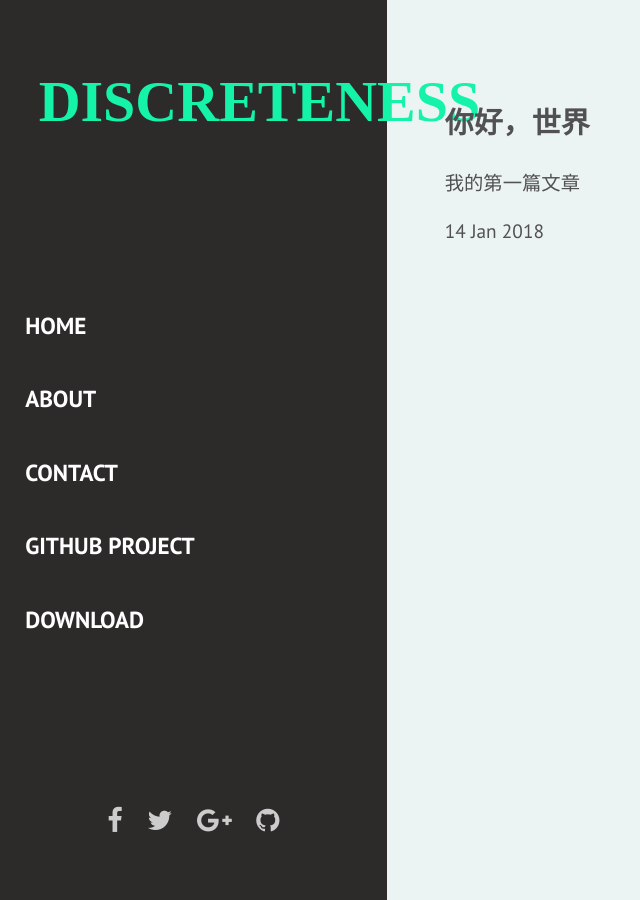
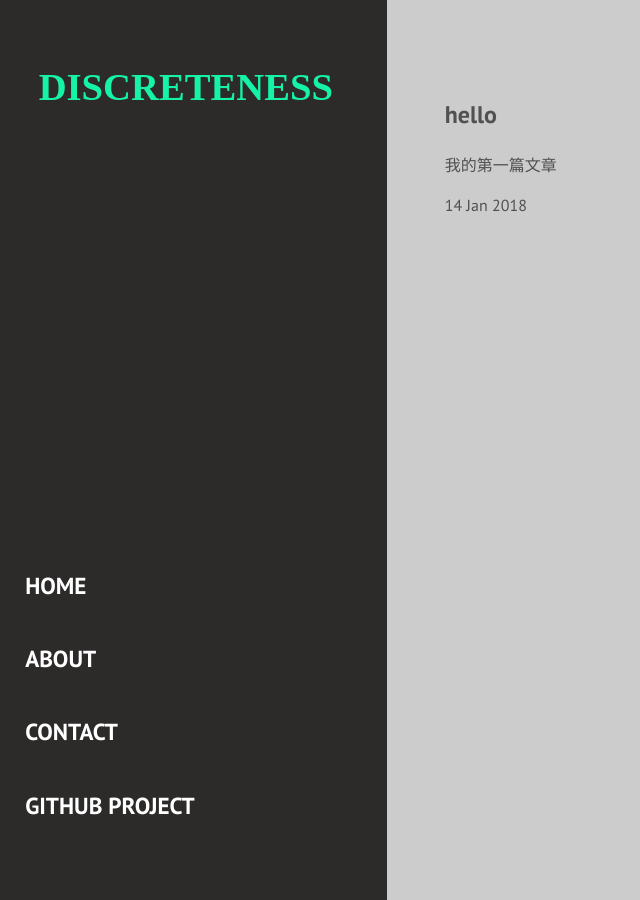
Before and after one commit to erintony/discreteness, a Jekyll site: the page built from _posts/2018-01-14-hello.html, in a window 1280 px wide. Shown: the whole page, without its empty margins (0-640 px from the left). Built offline with Jekyll 4.4.1, drawn with Linux system fonts in a browser that asks for light colours; some web fonts are replaced.

Commit message:
delete redius content

````diff
--- a/Gemfile
+++ b/Gemfile
@@ -1,3 +1,4 @@
+``` source 'https://rubygems.org' gem 'github-pages' ```
 source "https://rubygems.org"
 ruby RUBY_VERSION
 
--- a/_includes/sidebar.html
+++ b/_includes/sidebar.html
@@ -9,16 +9,16 @@
       <li class="menu-items"><a class="menu-links" href="{{site.baseurl}}/">Home</a></li>
       <li class="menu-items"><a class="menu-links" href="{{site.baseurl}}/about/">About</a></li>
       <li class="menu-items"><a class="menu-links" href="{{site.baseurl}}/contact/">Contact</a></li>
-      <li class="menu-items"><a class="menu-links" href="https://github.com/artemsheludko/fresh">Github project</a></li>
-      <li class="menu-items"><a class="menu-links" href="https://github.com/artemsheludko/fresh/archive/master.zip">Download</a></li>
+      <li class="menu-items"><a class="menu-links" href="https://github.com/erintony/discreteness">Github project</a></li>
+      <!--<li class="menu-items"><a class="menu-links" href="https://github.com/artemsheludko/fresh/archive/master.zip">Download</a></li>-->
     </menu>
 
-    <div class="sidebar-social">
+   <!-- <div class="sidebar-social">
       <li class="social-items"><a href="https://www.facebook.com/{{site.facebook}}" class="social-links"><i class="social-icons fa fa-facebook" aria-hidden="true"></i></a></li>
       <li class="social-items"><a href="https://twitter.com/{{site.twitter}}" class="social-links"><i class="social-icons fa fa-twitter" aria-hidden="true"></i></a></li>
       <li class="social-items"><a href="https://plus.google.com/{{site.google-plus}}" class="social-links"><i class="social-icons fa fa-google-plus" aria-hidden="true"></i></a></li>
       <li class="social-items"><a href="https://github.com/{{site.github}}" class="social-links"><i class="social-icons fa fa-github" aria-hidden="true"></i></a></li>
-    </div>
+    </div>-->
 
   </div>
 </aside>
--- a/_posts/2018-01-14-hello.md
+++ b/_posts/2018-01-14-hello.html
@@ -1,7 +1,9 @@
 ---
 layout: default
-title: 你好，世界
+title: hello
 ---
+
+<link rel="stylesheet" href="{{ "/css/index.css" | prepend: site.baseurl }}">
 
 <h2>{{ page.title }}</h2>
 <p>我的第一篇文章</p>
--- a/assets/css/main.css
+++ b/assets/css/main.css
@@ -850,7 +850,7 @@ pre code {
   color: #15F3A8;
   text-transform: uppercase;
   text-decoration: none;
-  font-size: 3rem;
+  font-size: 2rem;
   font-weight: 700;
 }
 
````
